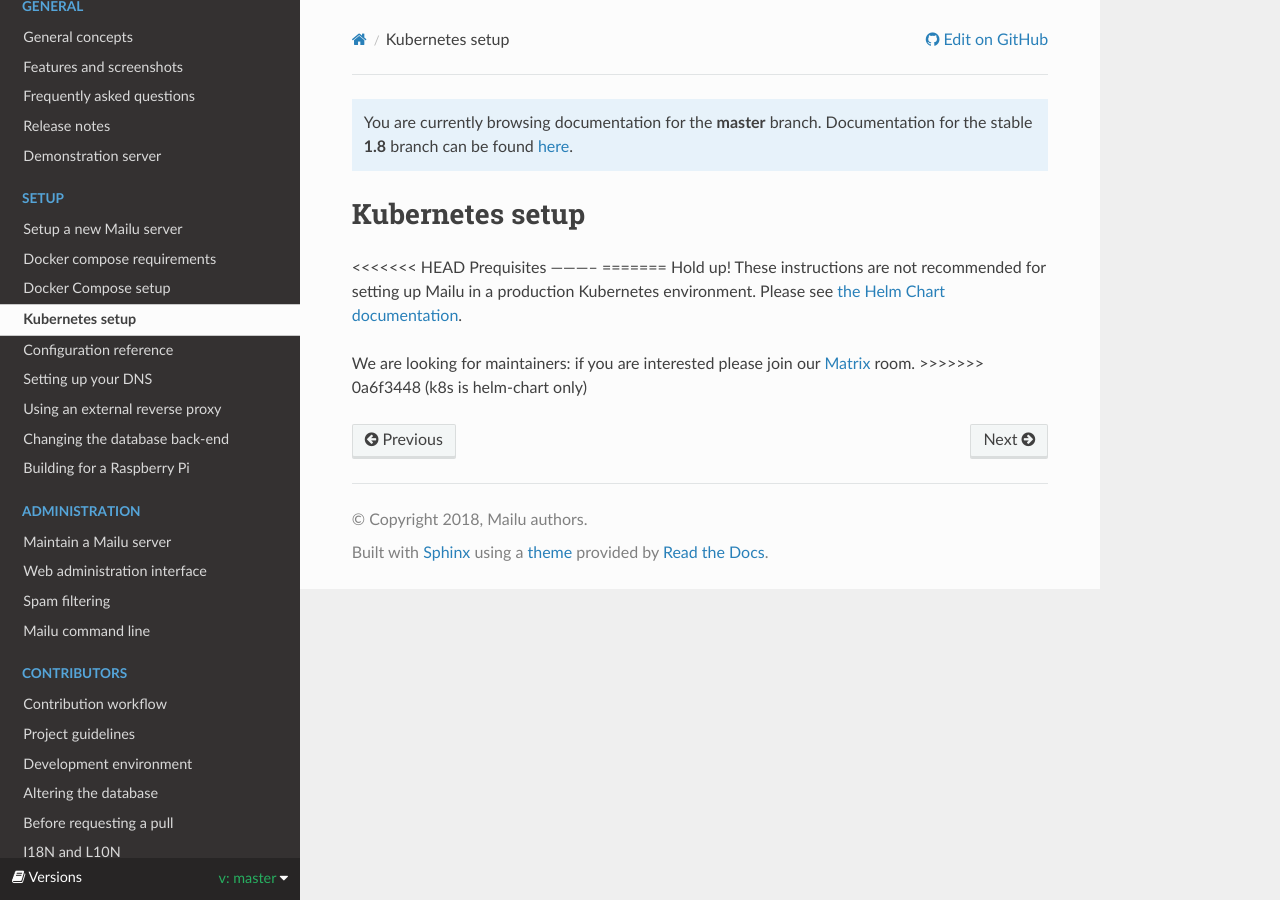
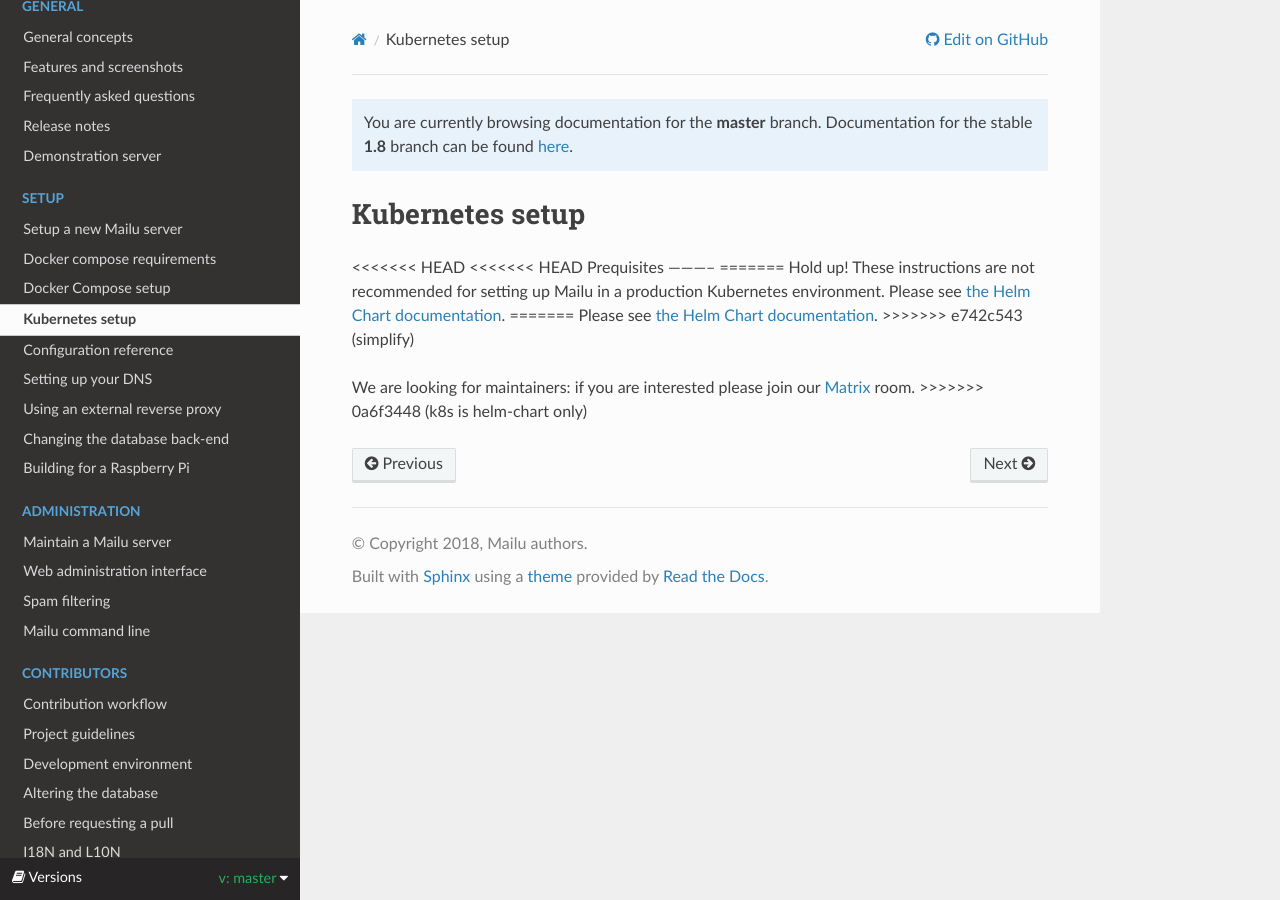
Before and after one commit to WillingDev0812/Mail-Management-Tool, a Sphinx documentation site: the page built from docs/kubernetes/mailu/index.rst, in a window 1280 px wide. Built offline with Sphinx 7.4.7 and the Read the Docs theme 2.0.0, drawn with Linux system fonts in a browser that asks for light colours; formulas are drawn with MathJax 3.

Commit message:
simplify
(cherry picked from commit e742c5432be91ebd9ac4bd48da0e48c40034e623)

# Conflicts:
#	docs/kubernetes/mailu/index.rst

```diff
--- a/docs/kubernetes/mailu/index.rst
+++ b/docs/kubernetes/mailu/index.rst
@@ -4,10 +4,14 @@ Kubernetes setup
 ================
 
 <<<<<<< HEAD
+<<<<<<< HEAD
 Prequisites
 -----------
 =======
 Hold up! These instructions are not recommended for setting up Mailu in a production Kubernetes environment. Please see `the Helm Chart documentation`_.
+=======
+Please see `the Helm Chart documentation`_.
+>>>>>>> e742c543 (simplify)
 
 We are looking for maintainers: if you are interested please join our `Matrix`_ room.
 >>>>>>> 0a6f3448 (k8s is helm-chart only)
```
